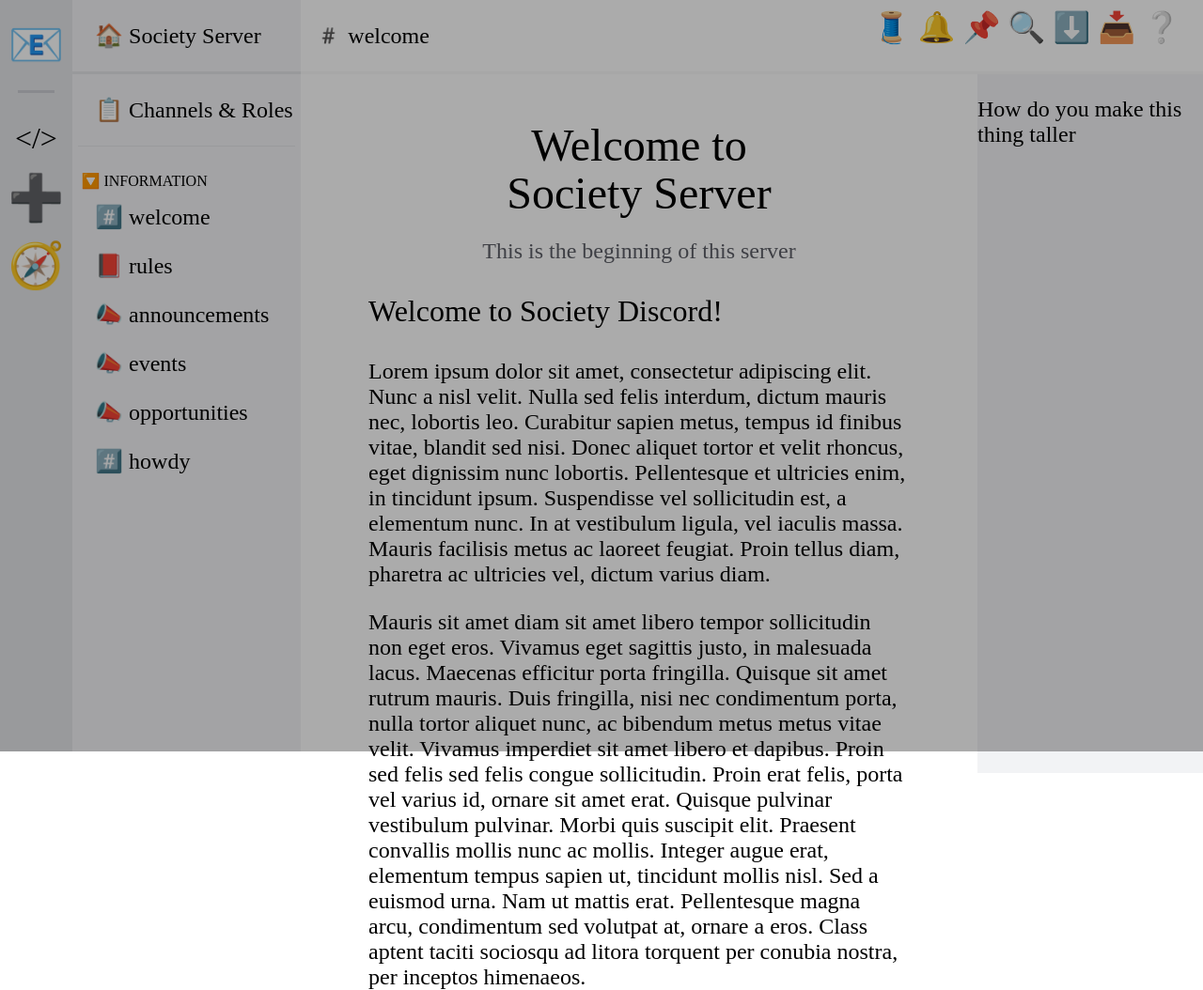
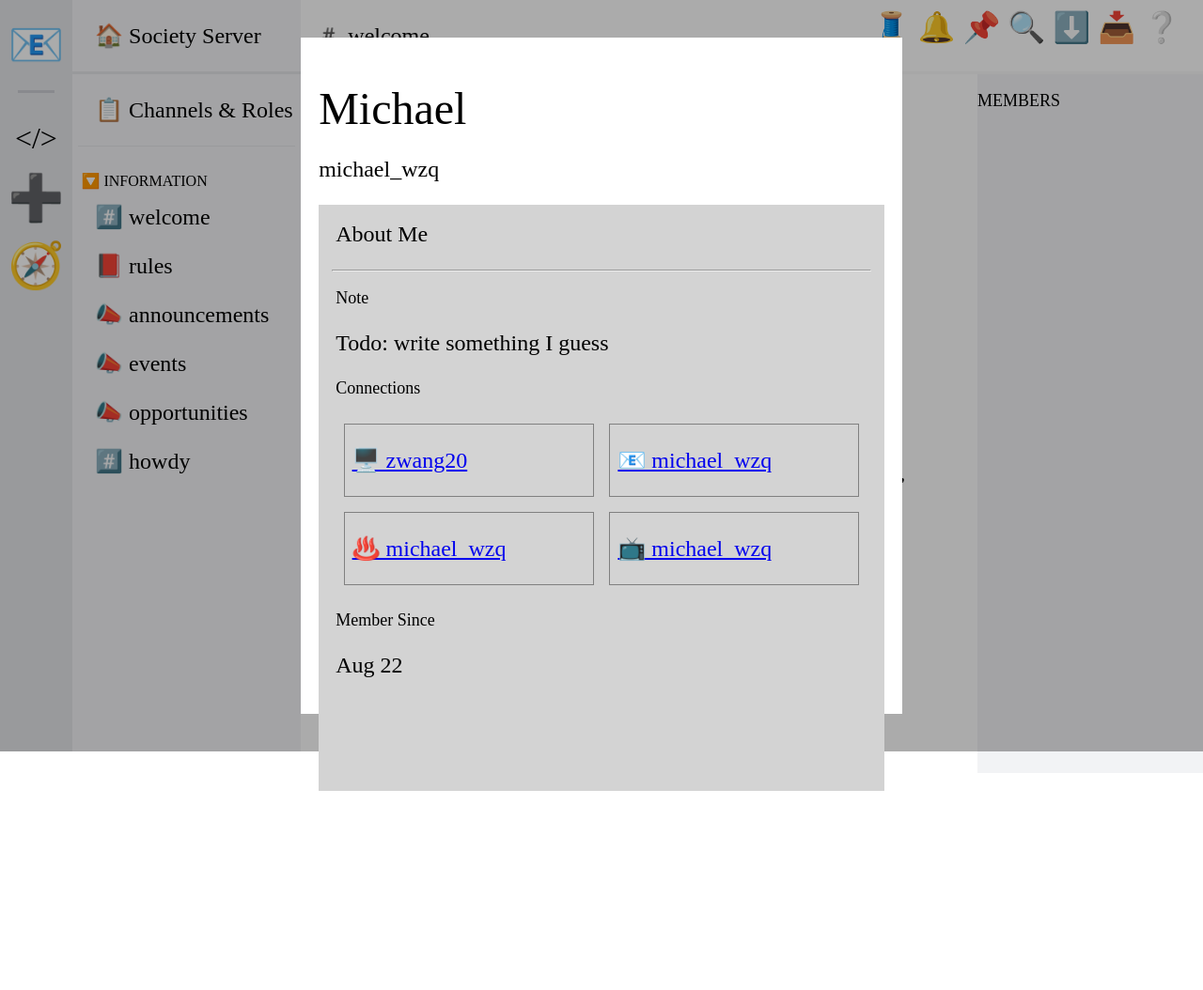
Before and after one commit to zwang20/discord-harmony, a plain HTML site: page index.html in a window 1280 px wide. Shown: the whole page at 94% size. After the commit the page ends 842 px from the top, so only its background shows below. Drawn offline with Linux system fonts and the light colour scheme.

Commit message:
Minor changes

```diff
--- a/index.html
+++ b/index.html
@@ -1,6 +1,7 @@
 <!DOCTYPE html>
 <html lang="en">
 <head>
+    <meta charset="UTF-8">
     <title>Discord Harmony</title>
 </head>
 <body>
@@ -51,18 +52,10 @@
                     sollicitudin est, a elementum nunc. In at vestibulum ligula, vel iaculis massa. Mauris facilisis
                     metus ac laoreet feugiat. Proin tellus diam, pharetra ac ultricies vel, dictum varius diam. </p>
                 <p style="padding-left: 10%; padding-right: 10%;">
-                    Mauris sit amet diam sit amet libero tempor sollicitudin non eget eros. Vivamus eget sagittis justo,
-                    in malesuada lacus. Maecenas efficitur porta fringilla. Quisque sit amet rutrum mauris. Duis
-                    fringilla, nisi nec condimentum porta, nulla tortor aliquet nunc, ac bibendum metus metus vitae
-                    velit. Vivamus imperdiet sit amet libero et dapibus. Proin sed felis sed felis congue sollicitudin.
-                    Proin erat felis, porta vel varius id, ornare sit amet erat. Quisque pulvinar vestibulum pulvinar.
-                    Morbi quis suscipit elit. Praesent convallis mollis nunc ac mollis. Integer augue erat, elementum
-                    tempus sapien ut, tincidunt mollis nisl. Sed a euismod urna. Nam ut mattis erat. Pellentesque magna
-                    arcu, condimentum sed volutpat at, ornare a eros. Class aptent taciti sociosqu ad litora torquent
-                    per conubia nostra, per inceptos himenaeos. </p>
+                    This particular webpage is not a reference to any chat application that just happens to have the same name as the theme. This page is also not a reference to any server. Any likeness is purely coincidental. Why are you reading this? This is behind the opaque div.   </p>
             </div>
             <div style="width: 25%; background-color: #f2f3f5; flex-grow: 1;">
-                <p> How do you make this thing taller </p>
+                <p style="font-size: large"> MEMBERS </p>
             </div>
         </div>
     </div>
@@ -70,5 +63,40 @@
 </div>
 <div style="position: absolute; top: 0;
   left: 0; width: 100vw; height: 100vh; opacity: 0.33; background-color: black"></div>
+<div style="position: absolute; top: 5%; left: 25%; width: 50vw; height: 90vh; background-color: white">
+    <p style="font-size: xxx-large; padding-left: 3%; margin-bottom: 0">Michael</p>
+    <p style="font-size: x-large; padding-left: 3%">michael_wzq</p>
+    <div style="background-color: lightgrey; margin-left: 3%; margin-right: 3%">
+        <p style="padding-left: 3%; padding-top: 3%; font-size: x-large">About Me</p>
+        <hr style="width: 95%;"/>
+        <p style="padding-left: 3%; font-size: large"> Note </p>
+        <p style="padding-left: 3%; font-size: x-large"> Todo: write something I guess </p>
+        <p style="padding-left: 3%; font-size: large"> Connections </p>
+        <div style="display: grid; grid-template-columns: 1fr 1fr; padding-left: 3%; padding-right: 3%; font-size: x-large">
+            <div style="margin: 3%; border: 1px solid grey;">
+                <a href="https://github.com/zwang20">
+                    <p style="padding-left: 3%">🖥️ zwang20</p>
+                </a>
+            </div>
+            <div style="margin: 3%; border: 1px solid grey;">
+                <a href="mailto:michael_wzq@icloud.com">
+                    <p style="padding-left: 3%">📧 michael_wzq</p>
+                </a>
+            </div>
+            <div style="margin: 3%; border: 1px solid grey;">
+                <a href="https://steamcommunity.com/id/michael_wzq">
+                    <p style="padding-left: 3%">♨️ michael_wzq</p>
+                </a>
+            </div>
+            <div style="margin: 3%; border: 1px solid grey;">
+                <a href="https://twitch.tv/michael_wzq">
+                    <p style="padding-left: 3%">📺 michael_wzq</p>
+                </a>
+            </div>
+        </div>
+        <p style=" padding-left: 3%; font-size: large"> Member Since </p>
+        <p style="padding-left: 3%; padding-bottom: 20%; font-size: x-large"> Aug 22 </p>
+    </div>
+</div>
 </body>
 </html>
```
